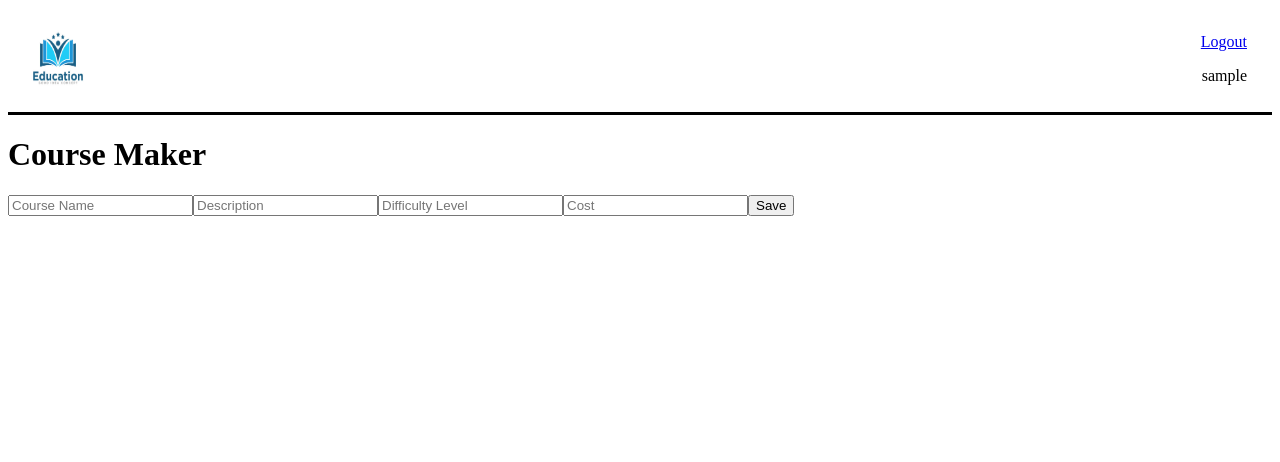
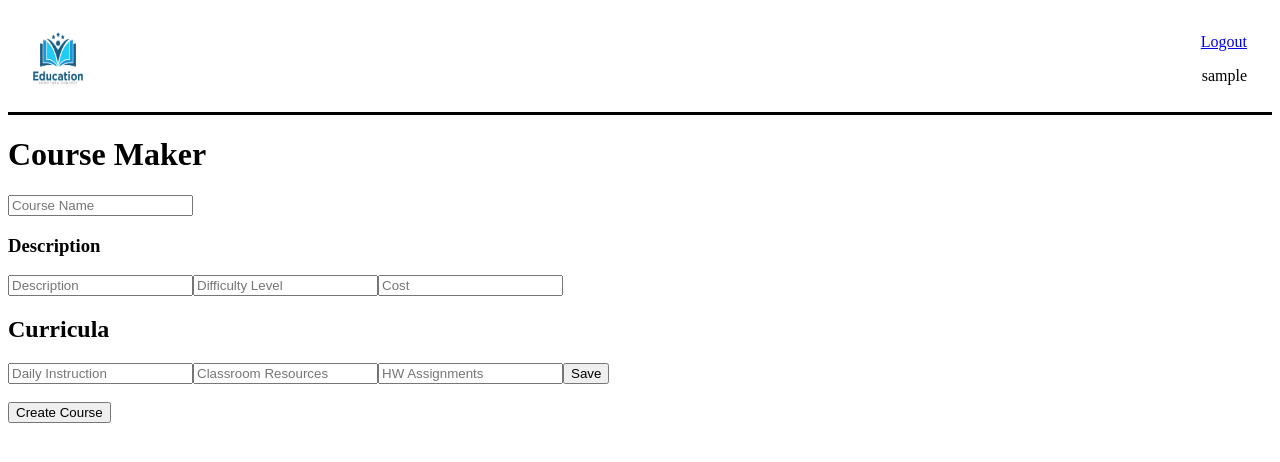
Before and after one commit to ivyyang10/E-learning-App, a Vue app in the folder capstone/vue/: page /coursemaker in a window 1280 px wide. Shown: the top 462 px of the page. Built offline with nearby package versions, Linux system fonts and the light colour scheme; sample sign-in values are in the browser's storage.

Commit message:
changes to coursemaker button

```diff
--- a/capstone/vue/src/components/CourseMakerForm.vue
+++ b/capstone/vue/src/components/CourseMakerForm.vue
@@ -2,16 +2,29 @@
   <div>
   <form class="course-maker-form" v-on:submit.prevent="saveCourse">
     <input class="courseName" type="text" placeholder="Course Name" v-model="course.name" />
-    <input class="description" type="text" placeholder="Description" v-model="course.description" />
-    <input class="difficulty" type="text" placeholder="Difficulty Level" v-model="course.difficulty" />
-    <input class="cost" type="text" placeholder="Cost" v-model="course.cost" />
-    <button>Save</button>
+    <br>
+    <div>
+        <h3>Description</h3>
+        <input class="description" type="text" placeholder="Description" v-model="course.description" />
+        <input class="difficulty" type="text" placeholder="Difficulty Level" v-model="course.difficulty" />
+        <input class="cost" type="text" placeholder="Cost" v-model="course.cost" />
+        </div>
+    <div id="curricula">
+        <h2>Curricula</h2>
+        <curricula-maker-form/>
+    </div>
+    <br>
+    <div>
+    <button>Create Course</button>
+    </div>
   </form>
   </div>
 </template>
 
 <script>
+import CurriculaMakerForm from './CurriculaMakerForm.vue';
 export default {
+  components: { CurriculaMakerForm },
     name: "course-maker-form",
     data(){
         return {
--- a/capstone/vue/src/components/CurriculaMakerForm.vue
+++ b/capstone/vue/src/components/CurriculaMakerForm.vue
@@ -1,10 +1,9 @@
 <template>
     <div>
-  <form class="course-maker-form" v-on:submit.prevent="saveCourse">
-    <input class="courseName" type="text" placeholder="Course Name" v-model="course.name" />
-    <input class="description" type="text" placeholder="Description" v-model="course.description" />
-    <input class="difficulty" type="text" placeholder="Difficulty Level" v-model="course.difficulty" />
-    <input class="cost" type="text" placeholder="Cost" v-model="course.cost" />
+  <form class="curricula-maker-form" v-on:submit.prevent="saveCurricula">
+    <input class="dailyInstruction" type="text" placeholder="Daily Instruction" v-model="curricula.dailyInstruction" />
+    <input class="link" type="text" placeholder="Classroom Resources" v-model="curricula.link" />
+    <input class="hwAssignment" type="text" placeholder="HW Assignments" v-model="curricula.hwAssignment" />
     <button>Save</button>
   </form>
   </div>
@@ -12,6 +11,27 @@
 
 <script>
 export default {
+    name: "curricula-maker-form",
+    data(){
+        return {
+            curricula: {
+                dailyInstruction: '',
+                link: '',
+                hwAssignment: ''
+            }
+        }
+    },
+    methods: {
+        saveCurricula(){
+            this.$store.commit('SAVE_CURRICULA', this.curricula);
+            this.curricula = {
+                dailyInstruction: '',
+                link: '',
+                hwAssignment: ''
+            };
+            this.$router.push({curricula: 'newCurricula'})
+        }
+    }
 
 }
 </script>
--- a/capstone/vue/src/store/index.js
+++ b/capstone/vue/src/store/index.js
@@ -64,6 +64,12 @@ export default new Vuex.Store({
       state.token = '';
       state.user = {};
       axios.defaults.headers.common = {};
+    },
+    SAVE_COURSE(state, course){
+      state.courses.push(course);
+    },
+    SAVE_CURRICULA(state, curricula){
+      state.curricula.push(curricula);
     }
   }
 })
--- a/capstone/vue/src/views/CourseMaker.vue
+++ b/capstone/vue/src/views/CourseMaker.vue
@@ -1,7 +1,7 @@
 <template>
   <div class="coursemaker">
       <h1>Course Maker</h1>
-    <course-maker-form></course-maker-form>
+    <course-maker-form/>
   </div>
 </template>
 
```
